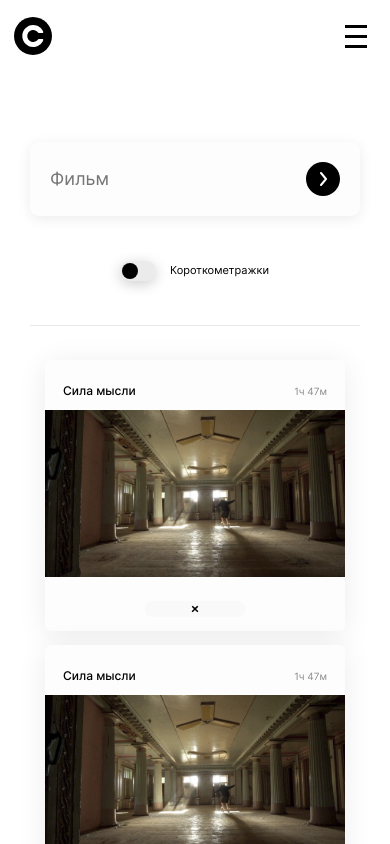
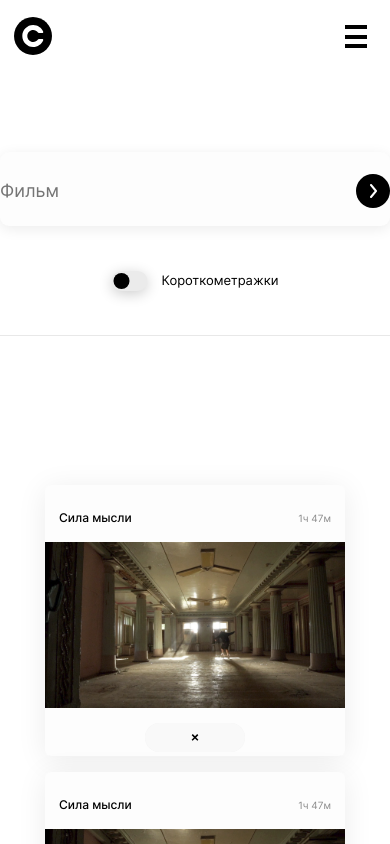
Before and after one commit to BikteevaMadina/movies-explorer-frontend, a React (Create React App) app: page /saved-movies in a window 390 px wide. Shown: the top 844 px of the page. Built offline with nearby package versions, Linux system fonts and the light colour scheme.

Commit message:
third review

```diff
--- a/src/components/App/App.css
+++ b/src/components/App/App.css
@@ -1,7 +1,7 @@
 .page {
-  width: 100%;
   max-width: 1280px;
   min-width: 320px;
+  width: 100%;
   margin: 0 auto;
   box-sizing: border-box;
   position: relative;
--- a/src/components/Header/Header.css
+++ b/src/components/Header/Header.css
@@ -50,7 +50,7 @@
 .header__personal_account-link {
   display: flex;
   align-items: center;
-  width: 90px;
+  width: 80px;
   height: 32px;
   text-decoration: none;
   font-weight: 500;
@@ -59,11 +59,12 @@
   color: black;
   transition: opacity 0.3s ease-in;
   background: url(../../images/icon__COLOR_icon-main.svg) no-repeat;
-  background-position: 68px 10px;
+  background-position: 80px 10px;
   border-radius: 40px;
   box-shadow: 0px 3px 14px 0px rgba(0, 0, 0, 0.08);
   text-align: center;
   letter-spacing: inherit;
+  padding: 0 11px 0 11px;
 }
 
 .header__personal-account-link:hover {
@@ -98,8 +99,8 @@
     content: "";
     background-color: black;
     position: absolute;
-    width: 22px;
-    height: 3px;
+    width: 29px;
+    height: 4px;
     transition: all 0.3s ease 0s;
   }
 
@@ -107,21 +108,21 @@
     content: "";
     background-color: black;
     position: absolute;
-    width: 22px;
-    height: 3px;
-    left: -3px;
-    top: 10px;
+    width: 29px;
+    height: 4px;
+    left: -9px;
+    top: 11px;
     transition: all 0.3s ease 0s;
   }
 
   .header__burger::before {
-    left: -3px;
+    left: -9px;
     top: 0;
   }
 
   .header__burger::after {
-    left: -3px;
-    bottom: 0;
+    left: -9px;
+    bottom: -1px;
   }
 
   .header__burger:hover {
@@ -161,6 +162,20 @@
   }
 
   .header__burger {
-    width: 28px;
+    width: 22px;
+  }
+
+  .header__burger::before{
+    width: 22px;
+  }
+
+  .header__burger::after{
+    width: 22px;
+    bottom: 0;
+  }
+
+  .header__burger span{
+    width: 22px;
+    top: 10px;
   }
 }
--- a/src/components/Header/Navigation.css
+++ b/src/components/Header/Navigation.css
@@ -12,7 +12,7 @@
   margin: 0;
   flex-wrap: wrap;
   width: 231px;
-  gap: 27px;
+  gap: 20px;
 }
 
 .navigation__item {
@@ -33,8 +33,9 @@
   align-items: center;
   text-decoration: none;
   color: black;
-  font-weight: normal;
-  font-size: 13px;
+  font-size: 14px;
+  font-style: normal;
+  font-weight: 400;
   line-height: 18px;
   transition: opacity 0.3s ease-in;
 }
--- a/src/components/Movies/Content.css
+++ b/src/components/Movies/Content.css
@@ -4,5 +4,12 @@
     flex-direction: column;
     align-items: center;
     width: 100%;
-    margin: 74px auto 0;
+    margin: 70px auto 0;
   }
+
+  @media screen and (max-width:768px) {
+    .content{
+      margin: 80px auto 0;
+    }
+
+  }
--- a/src/components/Movies/Movies.css
+++ b/src/components/Movies/Movies.css
@@ -9,7 +9,7 @@
   text-align: center;
   height: 36px;
   padding: 0;
-  margin: 50px 0 80px;
+  margin: 0 auto 80px;
   outline-style: none;
   cursor: pointer;
   transition: opacity 0.3s ease-in;
@@ -24,11 +24,13 @@
 @media screen and (max-width: 770px) {
   .movies__button {
     width: calc(100% - 60px);
+    margin: 0 0 100px 0;
   }
 }
 
 @media screen and (max-width: 400px) {
   .movies__button {
     width: calc(100% - 20px);
+
   }
 }
--- a/src/components/Movies/Movies.js
+++ b/src/components/Movies/Movies.js
@@ -43,8 +43,9 @@ const Movies = () => {
   return (
     <>
       <Header />
-      <SearchForm />
+
       <Content>
+          <SearchForm />
         {defoultLoading ? (
           <Preloader />
         ) : (
--- a/src/components/MoviesCard/MoviesCard.css
+++ b/src/components/MoviesCard/MoviesCard.css
@@ -1,4 +1,4 @@
- .card {
+.card {
   box-sizing: border-box;
   gap: 10px;
   border-radius: 6px;
@@ -15,7 +15,7 @@
 .card__header {
   display: flex;
   justify-content: space-between;
-  padding: 22px 18px 0px 18px;
+  padding: 24px 14px 0px 14px;
 }
 
 .card__title {
@@ -47,7 +47,7 @@
 
 .card__btn {
   display: block;
-  margin: 0 auto;
+ margin: 0 auto 4px;
   padding: 0;
   width: 100px;
   height: 29px;
@@ -60,7 +60,6 @@
   background-color: white;
   cursor: pointer;
   transition: color 0.2s ease-out;
-
 }
 
 .card__btn:hover {
@@ -75,7 +74,7 @@
   transition: opacity 0.3s ease-in;
   width: 100px;
   height: 29px;
-  margin: 14px auto;
+  margin: 0 auto 4px;
   border: none;
   border-radius: 30px;
   cursor: pointer;
@@ -93,7 +92,6 @@
   background-position: center;
   transition: all 0.2s ease-out;
   color: transparent;
-
 }
 
 .card__btn_saved:hover {
@@ -102,18 +100,17 @@
   color: transparent;
 }
 
-@media screen and (min-width:400px) {
-  .card{
+@media screen and (min-width: 400px) {
+  .card {
     max-width: 342px;
     min-height: 309px;
   }
-
 }
 
 @media screen and (min-width: 768px) {
-  .card{
-   max-width: 360px;
-    min-height: 319px;
+  .card {
+    max-width: 342px;
+    height: 309px;
   }
 
   .card__title {
@@ -126,8 +123,18 @@
     height: 200px;
   }
   .card__btn {
-    margin: auto;
+    margin: 0 121px 14px 121px;
     font-size: 12px;
     line-height: 11px;
   }
-};
+}
+
+@media screen and (min-width: 1280px) {
+  .card {
+    max-width: 360px;
+    height: 319px;
+  }
+  .card__btn {
+    margin: 0 auto 10px;
+  }
+}
--- a/src/components/MoviesCardList/MoviesCardList.css
+++ b/src/components/MoviesCardList/MoviesCardList.css
@@ -64,18 +64,18 @@
   } */
 
 .movies {
-  margin: 70px auto;
+  margin: 75px auto 60px;
   width: calc(100% - 140px);
 }
 
 .movies__list {
-  margin: 0 0 30px 0;
+  margin: 0;
   padding: 0;
   list-style: none;
   display: grid;
-  grid-template-columns: repeat(auto-fill, 364px);
+  grid-template-columns: repeat(auto-fill, 360px);
   grid-auto-rows: 319px;
-  grid-gap: 30px 24px;
+  grid-gap: 32px 28px;
   justify-content: center;
 }
 
@@ -87,12 +87,14 @@
 @media screen and (max-width: 770px) {
   .movies {
     width: calc(100% - 60px);
+    margin-top: 77px;
+    margin-bottom: 85px;
   }
 
   .movies__list {
-    grid-template-columns: repeat(auto-fill, 339px);
-    grid-auto-rows: 258px;
-    grid-gap: 36px 30px;
+    grid-template-columns: repeat(auto-fill, 342px);
+    grid-auto-rows: 309px;
+    grid-gap: 35px 24px;
   }
 
   .movies__item {
@@ -103,6 +105,8 @@
 @media screen and (max-width: 400px) {
   .movies {
     width: calc(100% - 20px);
+    margin-top: 150px;
+    margin-bottom: 91px;
   }
 
   .movies__item {
@@ -112,6 +116,6 @@
   .movies__list {
     grid-template-columns: repeat(auto-fill, 300px);
     grid-auto-rows: 271px;
-    grid-gap: 14px;
+    grid-gap: 16px;
   }
 }
--- a/src/components/SavedMovies/SavedMovies.js
+++ b/src/components/SavedMovies/SavedMovies.js
@@ -20,8 +20,9 @@ function SavedMovies() {
   return (
     <div className="page">
       <Header />
+
+      <Content>
       <SearchForm />
-      <Content>
       <MoviesCardList cardList={saveCards} typeCardBtn={{ save: false }} />
       </Content>
       <Footer />
--- a/src/components/SearchForm/SearchForm.css
+++ b/src/components/SearchForm/SearchForm.css
@@ -2,12 +2,14 @@
   position: relative;
   display: flex;
   align-items: center;
-  margin: 70px;
-  padding: 20px 30px 20px 19px;
+  padding: 20px 0 20px 0;
   border-radius: 9px;
   justify-content: space-between;
   background: #fdfdfd;
   box-shadow: 0px 3px 14px 0px rgba(0, 0, 0, 0.08);
+  max-width: 1140px;
+  width: 100%;
+  margin-bottom: 69px;
 }
 
 ::placeholder {
@@ -19,7 +21,7 @@
 
 .search:after {
   position: absolute;
-  bottom: 0;
+  bottom: 41px;
   left: 0;
   content: "";
   height: 1px;
@@ -35,7 +37,8 @@
   width: 100%;
   flex: 1;
   justify-content: space-between;
-  padding-right: 50px;
+  padding-right: 49px;
+  max-width: 894px;
 }
 
 .search__form:after {
@@ -52,7 +55,7 @@
   content: "";
   height: 100%;
   width: 34px;
-  left: 0;
+  left: 17px;
   background-image: url(../../images/icon.svg);
   background-repeat: no-repeat;
 }
@@ -60,7 +63,7 @@
 .search__form-input {
   background-color: transparent;
   border: none;
-  margin-left: 40px;
+  margin-left: 60px;
   width: 100%;
   outline: none;
 }
@@ -95,10 +98,16 @@
   opacity: 0.7;
 }
 
+.filter {
+  box-sizing: border-box;
+  margin-right: 30px;
+  width: 167px;
+}
+
 .filter__label {
   position: relative;
   display: inline-block;
-  width: 150px;
+  width: 167px;
   height: 20px;
 }
 
@@ -143,7 +152,7 @@
   left: 50px;
   color: #000;
   font-family: Inter;
-  font-size: 11px;
+  font-size: 13px;
   font-style: normal;
   font-weight: 400;
   line-height: 18px;
@@ -156,10 +165,37 @@
   background-color: rgba(61, 220, 132, 1);
 }
 
+@media screen and (max-width: 1024px) {
+  .search {
+    max-width: 980px;
+  }
+}
+
 @media screen and (max-width: 768px) {
   .search {
-    margin: 70px 30px;
+    /* margin: 70px 30px;
     padding: 20px;
+  } */
+    max-width: 708px;
+    padding: 22px 0 18px 0;
+    margin-bottom: 109px;
+  }
+
+  .search:after {
+    bottom: 0;
+  }
+
+  .search__form {
+    max-width: 481px;
+    padding-right: 0;
+  }
+
+  .search__form:after {
+    right: -20px;
+  }
+
+  .filter {
+    margin-right: 20px;
   }
 }
 
@@ -191,13 +227,30 @@
 
 @media screen and (max-width: 375px) {
   .search {
-    margin: 80px 10px;
+    margin: 0 auto;
+    max-width: 300px;
+    padding: 19px 0 19px;
   }
 
-  .search__form-input::placeholder{
+  .search__form-input::placeholder {
     font-size: 14px;
-font-style: normal;
-font-weight: 400;
-line-height: 20px;
+    font-style: normal;
+    font-weight: 400;
+    line-height: 20px;
+  }
+
+  .search__form {
+    margin: 0 19px 0 19px;
+  }
+
+  .filter{
+    max-width: 148px;
+  }
+
+  .filter__switch:after {
+    font-size: 11px;
+    font-style: normal;
+    font-weight: 400;
+    line-height: 18px;
   }
 }
```
Also changed, not shown: src/images/RESULT_LANDING.png (added), 1 other file (tests, documents, lock files or other folders).
